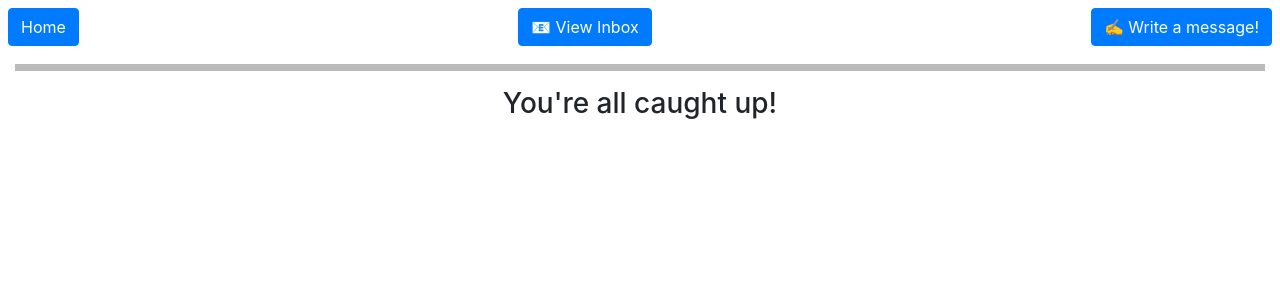
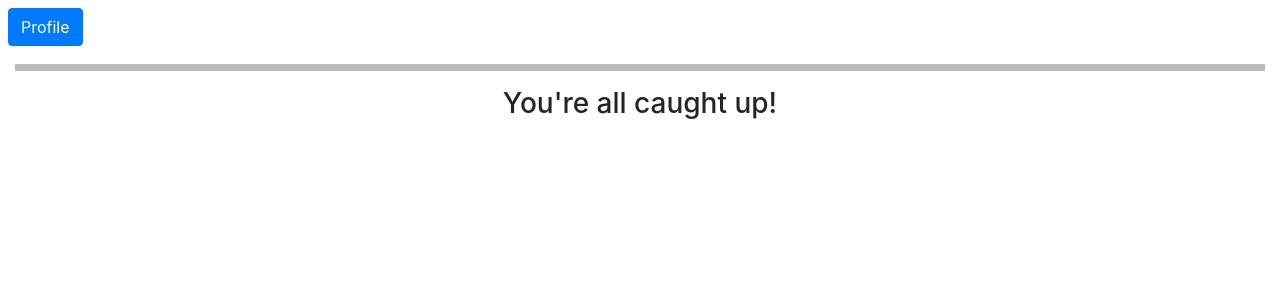
Before and after one commit to kimtdo/buddy-finder, a Django app: template social_app/templates/social_app/inbox.html in a window 1280 px wide. Shown: the top 300 px of the page. Run offline with Django 3.2, Linux system fonts and the light colour scheme; the template is opened without the code that fills it, so the values that code supplies are empty; some libraries are stand-ins or nearby versions.

Commit message:
fix inbox page
shouldnt go home -> go profile
shouldnt send message to anyone
shouldnt go to inbox from inbox

```diff
--- a/social_app/templates/social_app/inbox.html
+++ b/social_app/templates/social_app/inbox.html
@@ -9,9 +9,7 @@
 <body>
 <div class="container-fluid">
     <div class="fixed-top d-flex justify-content-between" style="background-color: white">
-        <a class="btn btn-primary m-2" href="{% url 'social_app:home' %}">Home</a>
-        <a class="btn btn-primary m-2" href="{% url 'social_app:inbox' %}">📧 View Inbox</a>
-        <a class="btn btn-primary m-2" href="{% url 'social_app:compose' %}">✍ Write a message!</a>
+        <a class="btn btn-primary m-2" href="{% url 'social_app:profile' %}">Profile</a>
     </div>
     <br><br>
     <h1>{{title}}</h1>
```
